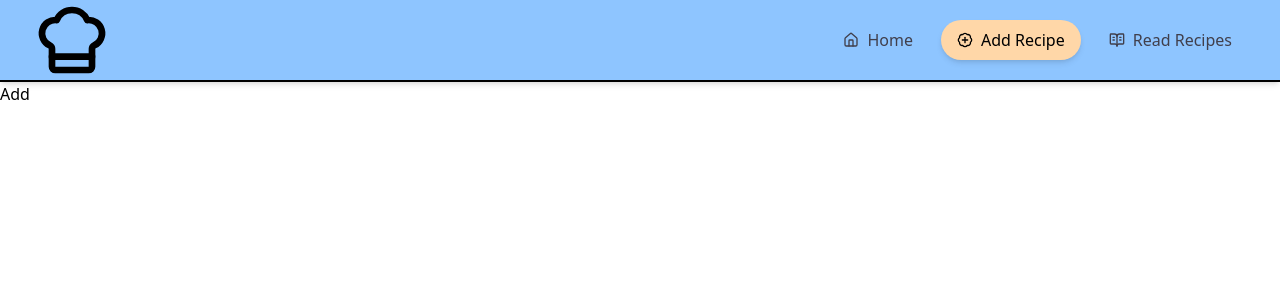
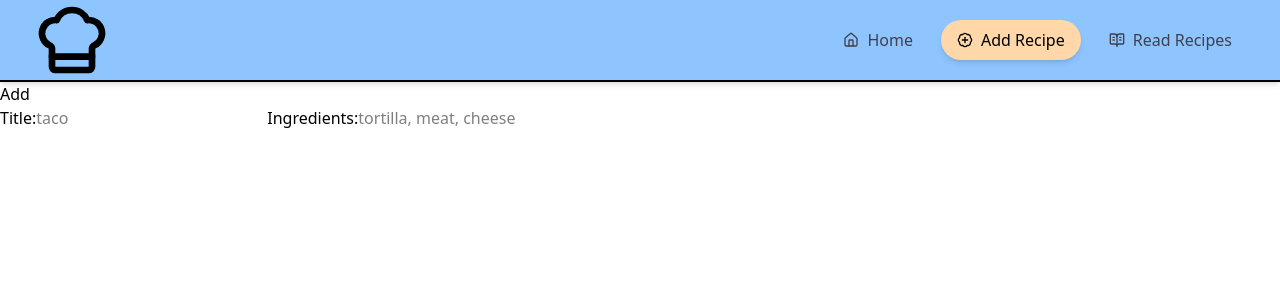
Before and after one commit to Newt3359/CookBook2, a React app in the folder frontend/: page /add in a window 1280 px wide. Shown: the top 300 px of the page. Built offline with nearby package versions, Linux system fonts and the light colour scheme; the HTML template or start-up script is replaced by a standard one.

Commit message:
added test for more form entries

```diff
--- a/frontend/package.json
+++ b/frontend/package.json
@@ -16,9 +16,11 @@
     "lucide-react": "^0.546.0",
     "react": "^19.1.1",
     "react-dom": "^19.1.1",
+    "react-hook-form": "^7.65.0",
     "react-router-dom": "^7.9.4",
     "reactstrap": "^9.2.3",
-    "tailwindcss": "^4.1.15"
+    "tailwindcss": "^4.1.15",
+    "yup": "^1.7.1"
   },
   "devDependencies": {
     "@eslint/js": "^9.36.0",
--- /dev/null
+++ b/frontend/src/Components/AddRecipeForm.tsx
@@ -0,0 +1,72 @@
+import {useState} from "react";
+import axios from "axios";
+
+
+
+export function AddRecipeForm(){
+
+    const [title, setTitle] = useState("")
+    const [ingredients, setIngredients] = useState("")
+    const [mealType, setMealType] = useState([])
+    const [rating, setRating] = useState(0)
+    const [favorite, setFavorite] = useState(false)
+
+    const handleOptionChange = (event) => {
+        setFavorite(event.target.value === 'true')
+    }
+
+    const handleSubmit = async (event) => {
+        event.preventDefault();
+
+        const recipeData ={
+            title: title,
+            ingredients: ingredients,
+            mealType: mealType,
+            rating: rating,
+            timesMade: 0,
+            lastChange: Date.now(),
+            favorite: favorite
+        };
+
+        try {
+            const response = await axios.post('http://localhost:8080/api/recipe', recipeData)
+            console.log("New recipe sent", response.data);
+            if (response.status === 201){
+                console.log("success")
+                event.target.reset()
+            }
+        }catch (error){
+            console.log("Failed to send", error)
+        }
+    }
+
+
+    return(
+
+        <>
+        <form onSubmit={handleSubmit}>
+            <label htmlFor={"title"}>Title:
+            <input
+                id={"title"}
+                type={"text"}
+                name={"title"}
+                placeholder={"taco"}
+                value={title}
+                onChange={(e) => setTitle(e.target.value)}
+            />
+            </label>
+
+            <label htmlFor={"ingredients"}>Ingredients:
+                <input
+                id={"ingredients"}
+                type="textarea"
+                name={"ingredients"}
+                placeholder={"tortilla, meat, cheese"}
+                value={ingredients}
+                onChange={(e) => setIngredients(e.target.value)}
+                />
+            </label>
+        </form>
+        </>
+    )
+}
--- a/frontend/src/Pages/AddRecipe.tsx
+++ b/frontend/src/Pages/AddRecipe.tsx
@@ -1,4 +1,5 @@
 import {Navigation} from "../Components/Navigation.tsx";
+import {AddRecipeForm} from "../Components/AddRecipeForm.tsx";
 
 
 export function AddRecipe(){
@@ -8,6 +9,7 @@ export function AddRecipe(){
         <>
             <Navigation/>
             <h1>Add</h1>
+            <AddRecipeForm/>
         </>
     )
 }
```
Also changed, not shown: 2 other files (tests, documents, lock files or other folders).
